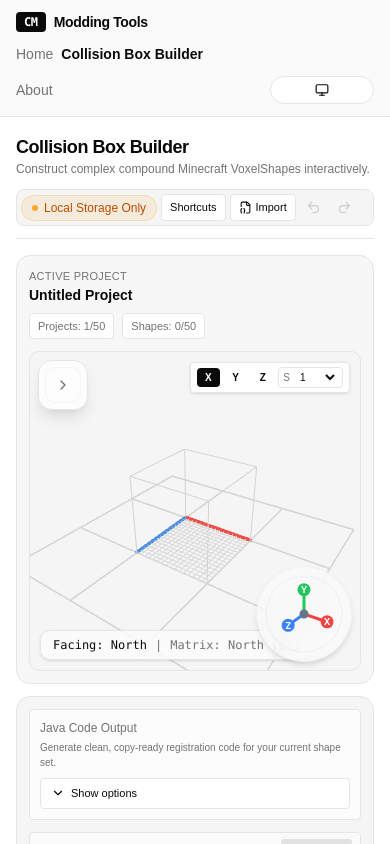
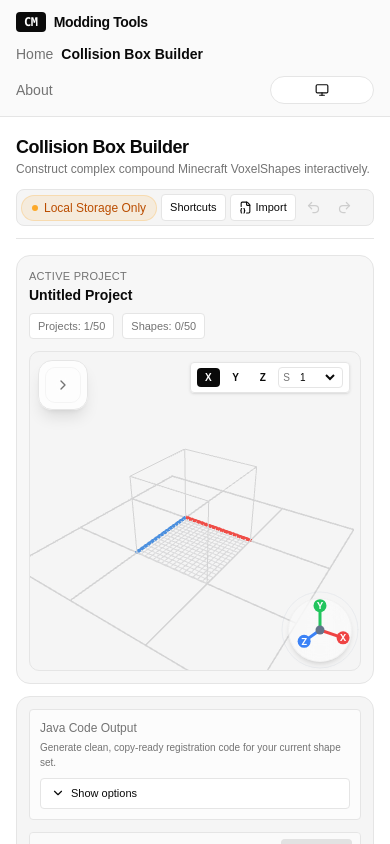
Before and after one commit to ChefMooon/cm-modding-tools, a React (Vite) app: page /collision-box-builder in a window 390 px wide. Shown: the top 844 px of the page. Built offline with nearby package versions, Linux system fonts and the light colour scheme.

Commit message:
improve: Collision Box Builder rotation preview label and improve gizmo size on mobile

```diff
--- a/src/feature/collision-box-builder/components/CollisionViewport.tsx
+++ b/src/feature/collision-box-builder/components/CollisionViewport.tsx
@@ -363,13 +363,11 @@ export function CollisionViewport({
         onToggle={onViewportToolbarToggle}
       />
 
-      <div className="pointer-events-none absolute bottom-2.5 left-2.5 z-10 flex items-center gap-2 rounded-lg border border-border bg-background/60 px-3 py-1.5 text-xs font-mono shadow-sm backdrop-blur-md select-none">
-        <span className={activePreviewDirection === 'NORTH' ? 'text-foreground' : 'text-amber-500'}>Facing: {previewDirectionLabel}</span>
-        <span className="text-muted-foreground">|</span>
-        <span className={activePreviewDirection === 'NORTH' ? 'text-muted-foreground' : 'text-amber-500'}>
-          Matrix: {previewDirectionLabel} ({previewDirectionMatrix})
-        </span>
-      </div>
+      {activePreviewDirection !== 'NORTH' ? (
+        <div className="pointer-events-none absolute bottom-2.5 left-2.5 z-10 rounded-lg border border-border bg-background/60 px-3 py-1.5 text-xs font-mono shadow-sm backdrop-blur-md select-none">
+          <span className="text-amber-500">Facing: {previewDirectionLabel} ({previewDirectionMatrix})</span>
+        </div>
+      ) : null}
 
       <ViewportGizmoOverlay onViewChange={handleViewChange} onContextMenuRequest={(x, y) => setContextMenuPosition({ x, y })} />
 
--- a/src/feature/collision-box-builder/components/ViewportGizmo.tsx
+++ b/src/feature/collision-box-builder/components/ViewportGizmo.tsx
@@ -207,7 +207,7 @@ export function ViewportGizmoOverlay({ onViewChange, onContextMenuRequest }: Vie
 
   return (
     <div
-      className="pointer-events-auto absolute bottom-2 right-2 z-10 h-24 w-24 rounded-full border border-border/40 bg-background/40 shadow-md backdrop-blur-md transition-all hover:bg-background/60 cursor-pointer flex items-center justify-center select-none"
+      className="pointer-events-auto absolute bottom-2 right-2 z-10 h-16 w-16 rounded-full border border-border/40 bg-background/40 shadow-md backdrop-blur-md transition-all hover:bg-background/60 cursor-pointer flex items-center justify-center select-none sm:h-20 sm:w-20 md:h-24 md:w-24"
       onPointerDown={handlePointerDown}
       onPointerMove={handlePointerMove}
       onPointerUp={handlePointerUp}
```
